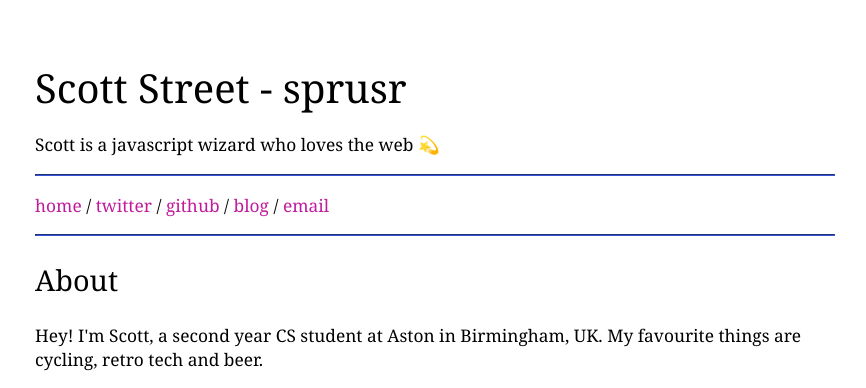
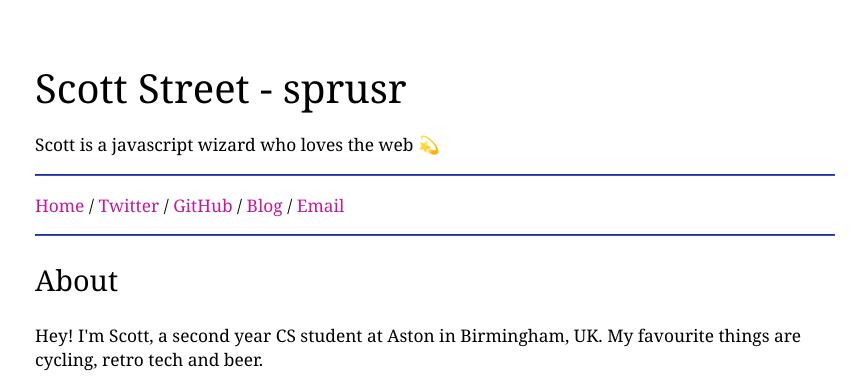
Before and after one commit to sprusr/sprusr.github.io, a Jekyll site: the page built from index.html, in a window 1280 px wide. Shown: the top 388 px of the page, without its empty margins (205-1071 px from the left). Built offline with Jekyll 4.4.1, drawn with Linux system fonts in a browser that asks for light colours.

Commit message:
Capitalise nav links

```diff
--- a/_config.yml
+++ b/_config.yml
@@ -9,13 +9,13 @@ favicon: /img/favicon.ico
 
 # Content
 links:
-  - title: twitter
+  - title: Twitter
     url: https://twitter.com/sprusr
-  - title: github
+  - title: GitHub
     url: https://github.com/sprusr
-  - title: blog
+  - title: Blog
     url: /blog
-  - title: email
+  - title: Email
     url: mailto:scott@spru.sr
 projects:
   - title: Muki.js
--- a/_includes/header.html
+++ b/_includes/header.html
@@ -6,7 +6,7 @@
   <hr>
   <nav>
     <ul>
-      <li><a href="/">home</a></li>
+      <li><a href="/">Home</a></li>
       {% for link in site.links %}
       <li><a href="{{ link.url }}">{{ link.title }}</a></li>
       {% endfor %}
```
